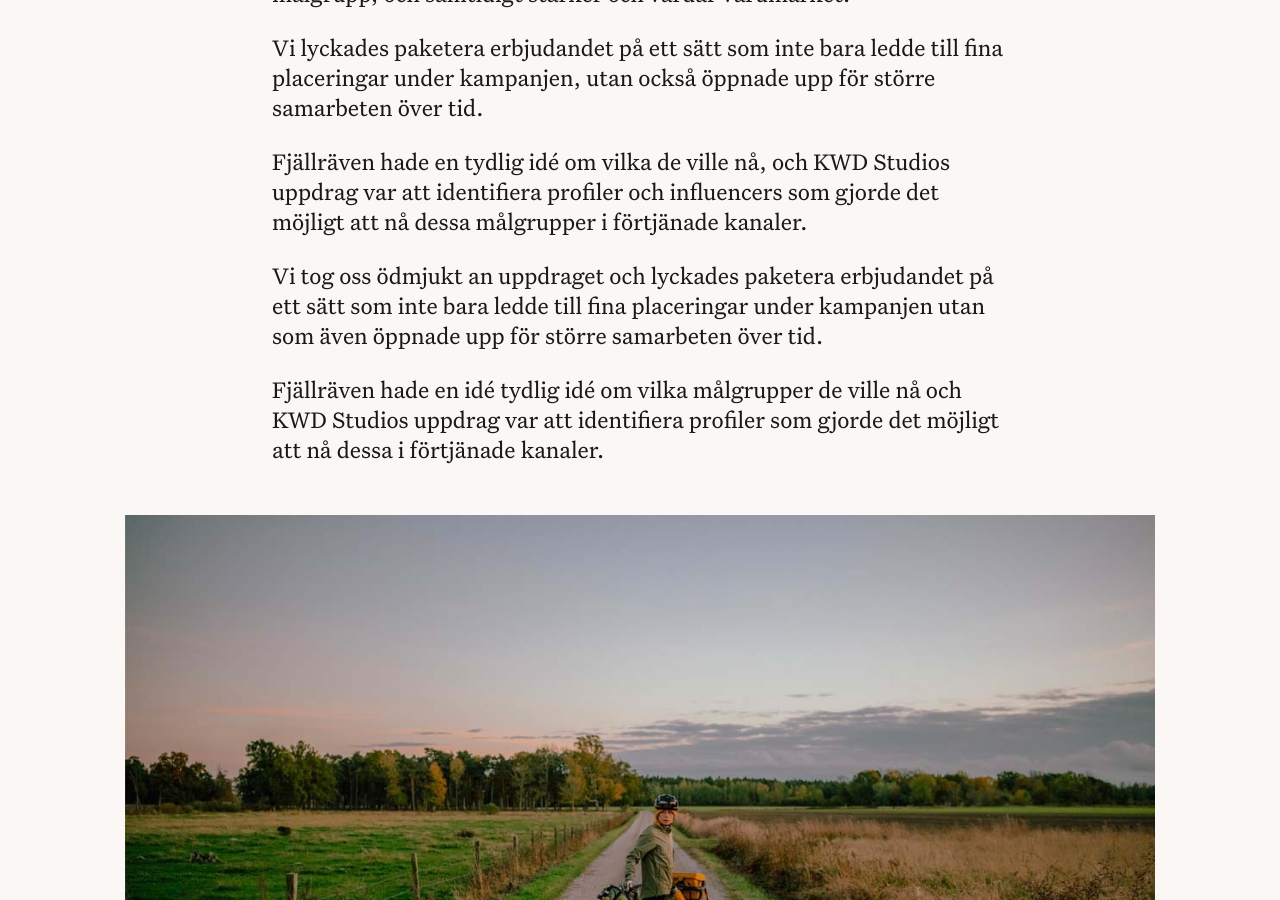
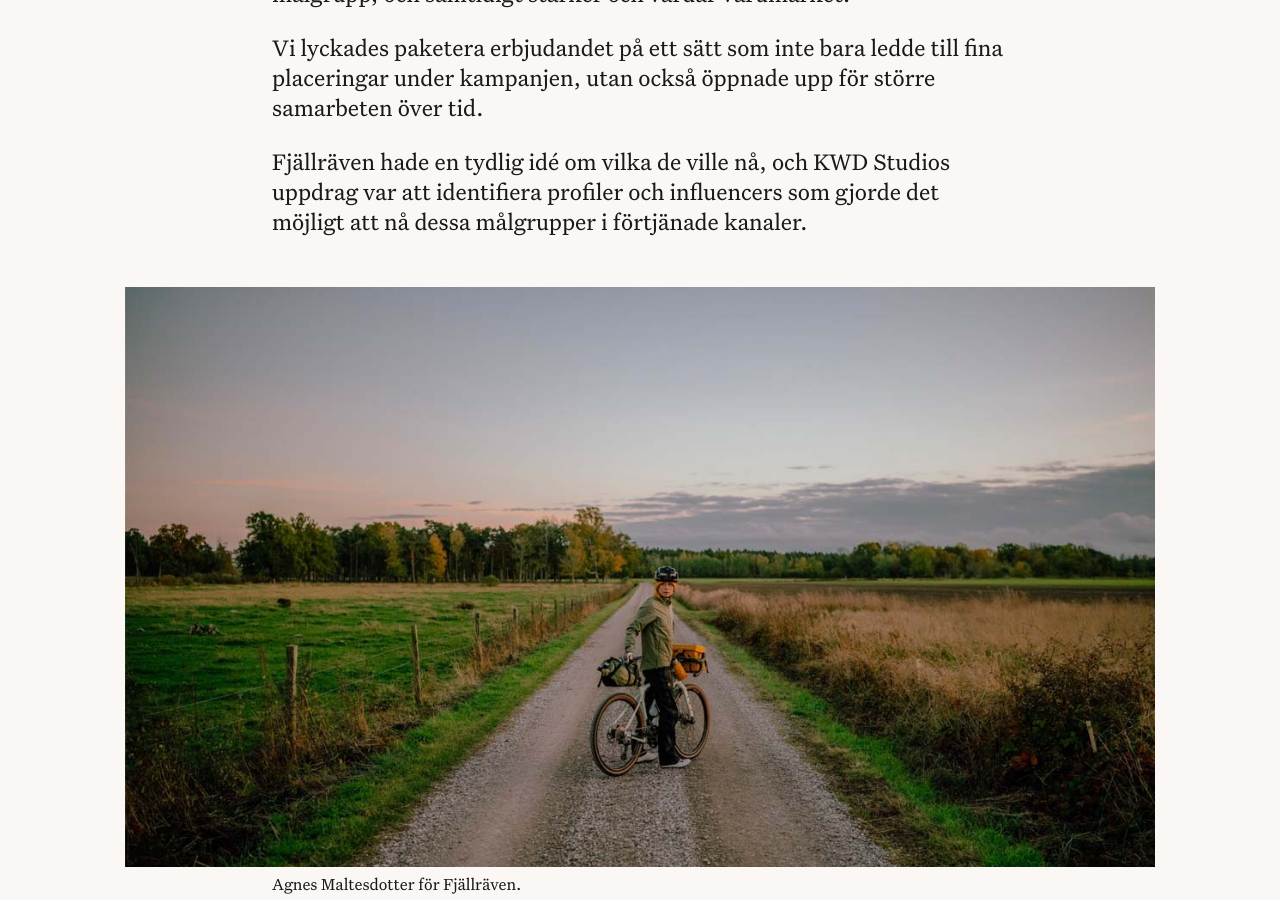
Before and after one commit to kwdstudio/kwdstudio.github.io, a Jekyll site: the page built from _cases/fjallraven-lansering.md, in a window 1280 px wide and 900 px high, scrolled down 1523 px. Built offline with Jekyll 4.4.1, drawn with Linux system fonts in a browser that asks for light colours.

Commit message:
copy update

```diff
--- a/_cases/fjallraven-lansering.md
+++ b/_cases/fjallraven-lansering.md
@@ -21,10 +21,6 @@ Vi lyckades paketera erbjudandet på ett sätt som inte bara ledde till fina pla
 
 Fjällräven hade en tydlig idé om vilka de ville nå, och KWD Studios uppdrag var att identifiera profiler och influencers som gjorde det möjligt att nå dessa målgrupper i förtjänade kanaler.
 
-Vi tog oss ödmjukt an uppdraget och lyckades paketera erbjudandet på ett sätt som inte bara ledde till fina placeringar under kampanjen utan som även öppnade upp för större samarbeten över tid.
-
-Fjällräven hade en idé tydlig idé om vilka målgrupper de ville nå och KWD Studios uppdrag var att identifiera profiler som gjorde det möjligt att nå dessa i förtjänade kanaler.
-
 {%
   include page_image.html
   src="/images/cases/fjallraven-lansering/cykel.jpg"
```
Also changed, not shown: _cases/adhdonline.md (+1 -1 lines).
